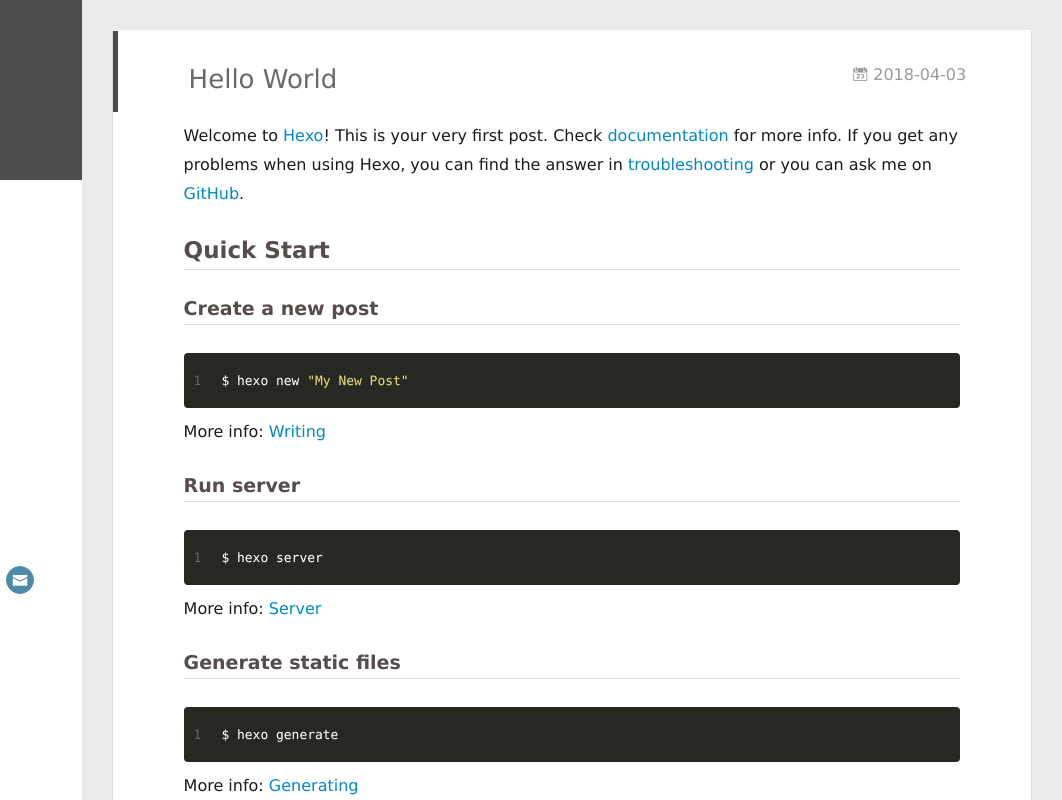
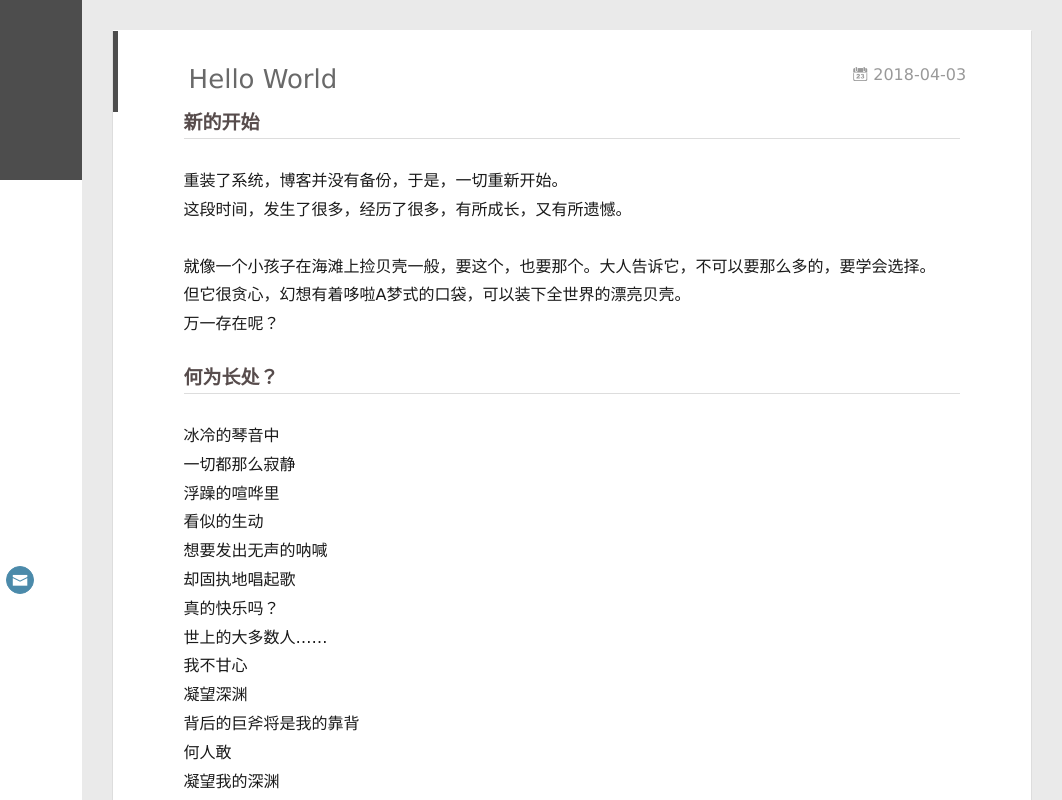
Before and after one commit to Ph0rse/Ph0rse.github.io, a plain HTML site: page index.html in a window 1280 px wide. Shown: the full height of the page, 218-1280 px from the left. Drawn offline with nearby package versions, Linux system fonts and the light colour scheme; some packages are replaced by stand-ins of ours.

Commit message:
Site updated: 2018-04-08 00:10:38

```diff
--- a/index.html
+++ b/index.html
@@ -184,15 +184,10 @@
 
     <div class="article-entry" itemprop="articleBody">
 
-        <p>Welcome to <a href="https://hexo.io/" target="_blank" rel="noopener">Hexo</a>! This is your very first post. Check <a href="https://hexo.io/docs/" target="_blank" rel="noopener">documentation</a> for more info. If you get any problems when using Hexo, you can find the answer in <a href="https://hexo.io/docs/troubleshooting.html" target="_blank" rel="noopener">troubleshooting</a> or you can ask me on <a href="https://github.com/hexojs/hexo/issues" target="_blank" rel="noopener">GitHub</a>.</p>
-<h2 id="Quick-Start"><a href="#Quick-Start" class="headerlink" title="Quick Start"></a>Quick Start</h2><h3 id="Create-a-new-post"><a href="#Create-a-new-post" class="headerlink" title="Create a new post"></a>Create a new post</h3><figure class="highlight bash"><table><tr><td class="gutter"><pre><span class="line">1</span><br></pre></td><td class="code"><pre><span class="line">$ hexo new <span class="string">"My New Post"</span></span><br></pre></td></tr></table></figure>
-<p>More info: <a href="https://hexo.io/docs/writing.html" target="_blank" rel="noopener">Writing</a></p>
-<h3 id="Run-server"><a href="#Run-server" class="headerlink" title="Run server"></a>Run server</h3><figure class="highlight bash"><table><tr><td class="gutter"><pre><span class="line">1</span><br></pre></td><td class="code"><pre><span class="line">$ hexo server</span><br></pre></td></tr></table></figure>
-<p>More info: <a href="https://hexo.io/docs/server.html" target="_blank" rel="noopener">Server</a></p>
-<h3 id="Generate-static-files"><a href="#Generate-static-files" class="headerlink" title="Generate static files"></a>Generate static files</h3><figure class="highlight bash"><table><tr><td class="gutter"><pre><span class="line">1</span><br></pre></td><td class="code"><pre><span class="line">$ hexo generate</span><br></pre></td></tr></table></figure>
-<p>More info: <a href="https://hexo.io/docs/generating.html" target="_blank" rel="noopener">Generating</a></p>
-<h3 id="Deploy-to-remote-sites"><a href="#Deploy-to-remote-sites" class="headerlink" title="Deploy to remote sites"></a>Deploy to remote sites</h3><figure class="highlight bash"><table><tr><td class="gutter"><pre><span class="line">1</span><br></pre></td><td class="code"><pre><span class="line">$ hexo deploy</span><br></pre></td></tr></table></figure>
-<p>More info: <a href="https://hexo.io/docs/deployment.html" target="_blank" rel="noopener">Deployment</a></p>
+        <h3 id="新的开始"><a href="#新的开始" class="headerlink" title="新的开始"></a>新的开始</h3><p>重装了系统，博客并没有备份，于是，一切重新开始。<br>这段时间，发生了很多，经历了很多，有所成长，又有所遗憾。</p>
+<p>就像一个小孩子在海滩上捡贝壳一般，要这个，也要那个。大人告诉它，不可以要那么多的，要学会选择。<br>但它很贪心，幻想有着哆啦A梦式的口袋，可以装下全世界的漂亮贝壳。<br>万一存在呢？</p>
+<h3 id="何为长处？"><a href="#何为长处？" class="headerlink" title="何为长处？"></a>何为长处？</h3><p>冰冷的琴音中<br>一切都那么寂静<br>浮躁的喧哗里<br>看似的生动<br>想要发出无声的呐喊<br>却固执地唱起歌<br>真的快乐吗？<br>世上的大多数人……<br>我不甘心<br>凝望深渊<br>背后的巨斧将是我的靠背<br>何人敢<br>凝望我的深渊</p>
+<h3 id="相信未来"><a href="#相信未来" class="headerlink" title="相信未来"></a>相信未来</h3><p>做自己的主人，用融化的铁链，在坚硬的地上写下<br>相信未来<br>抬头<br>微笑<br>春暖花开</p>
 
 
 
```
Also changed, not shown: 2018/04/03/hello-world/index.html (+10 -15 lines).
